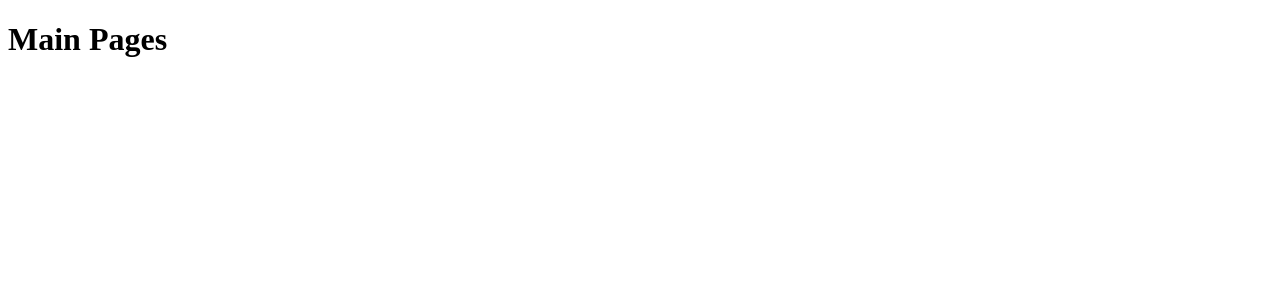
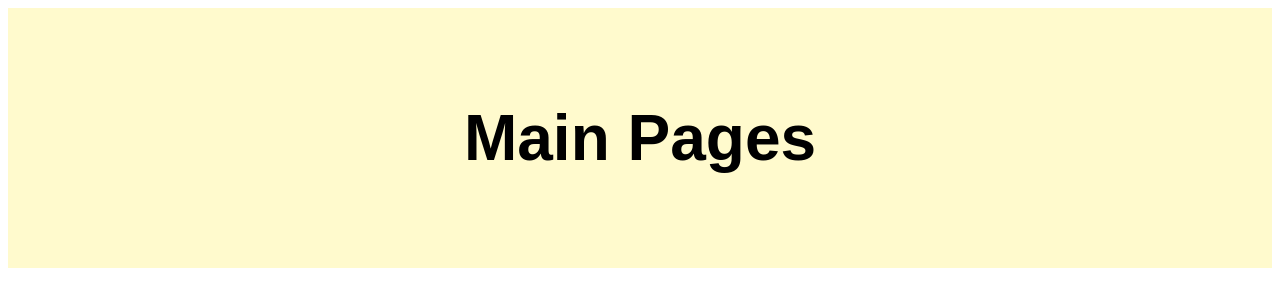
Before and after one commit to Aesthet1cs/TestWork, a plain HTML site: page index.html in a window 1280 px wide. Drawn offline with Linux system fonts and the light colour scheme.

Commit message:
Header ready

```diff
--- a/index.html
+++ b/index.html
@@ -3,9 +3,12 @@
   <head>
     <meta charset="UTF-8" />
     <meta name="viewport" content="width=device-width, initial-scale=1.0" />
+    <link rel="stylesheet" href="main.css" />
     <title>Document</title>
   </head>
   <body>
-    <h1>Main Pages</h1>
+    <header class="header">
+      <h1>Main Pages</h1>
+    </header>
   </body>
 </html>
--- a/main.css
+++ b/main.css
@@ -0,0 +1,7 @@
+.header {
+  padding: 50px 100px;
+  text-align: center;
+  background: lemonchiffon;
+  font-size: 32px;
+  font-family: sans-serif;
+}
```
